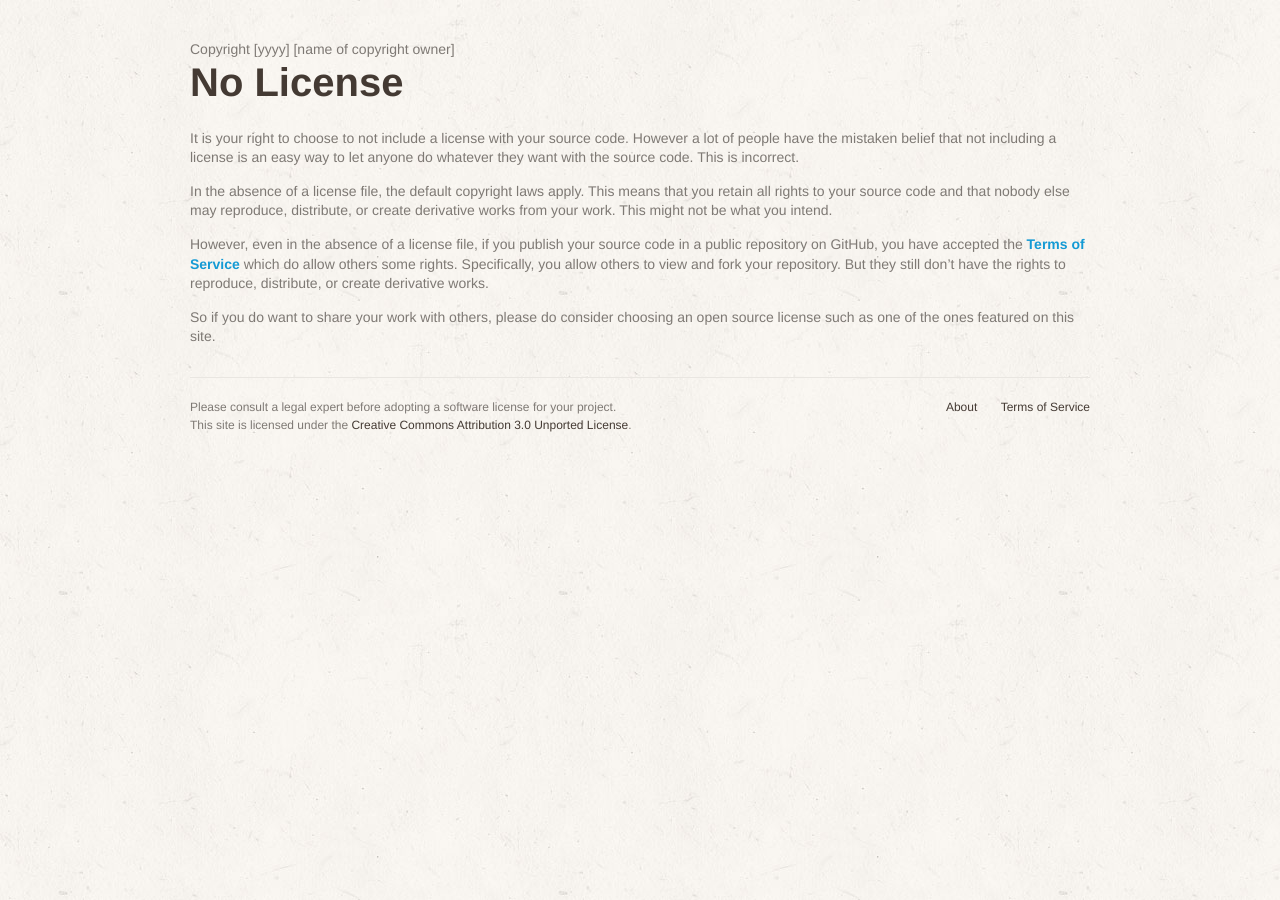
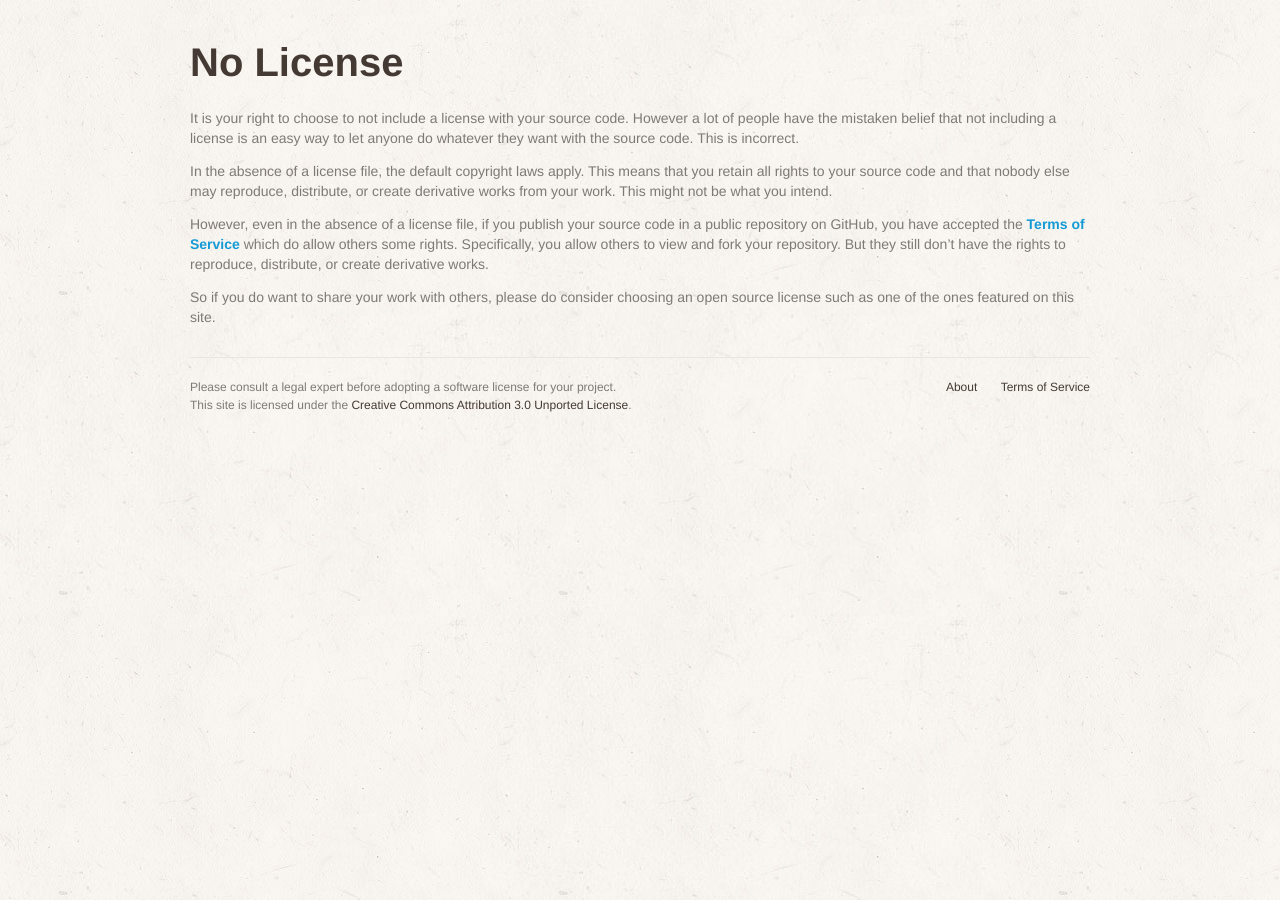
Before and after one commit to github/choosealicense.com, a Jekyll site: the page built from no-license.html, in a window 1280 px wide. Built offline with Jekyll 4.4.1, drawn with Linux system fonts in a browser that asks for light colours; some web fonts are replaced.

Commit message:
Removing extraneous copyright notice

```diff
--- a/no-license.html
+++ b/no-license.html
@@ -2,8 +2,6 @@
 layout: default
 permalink: no-license/
 ---
-
-Copyright [yyyy] [name of copyright owner]
 
 <h1>No License</h1>
 <p>
```
